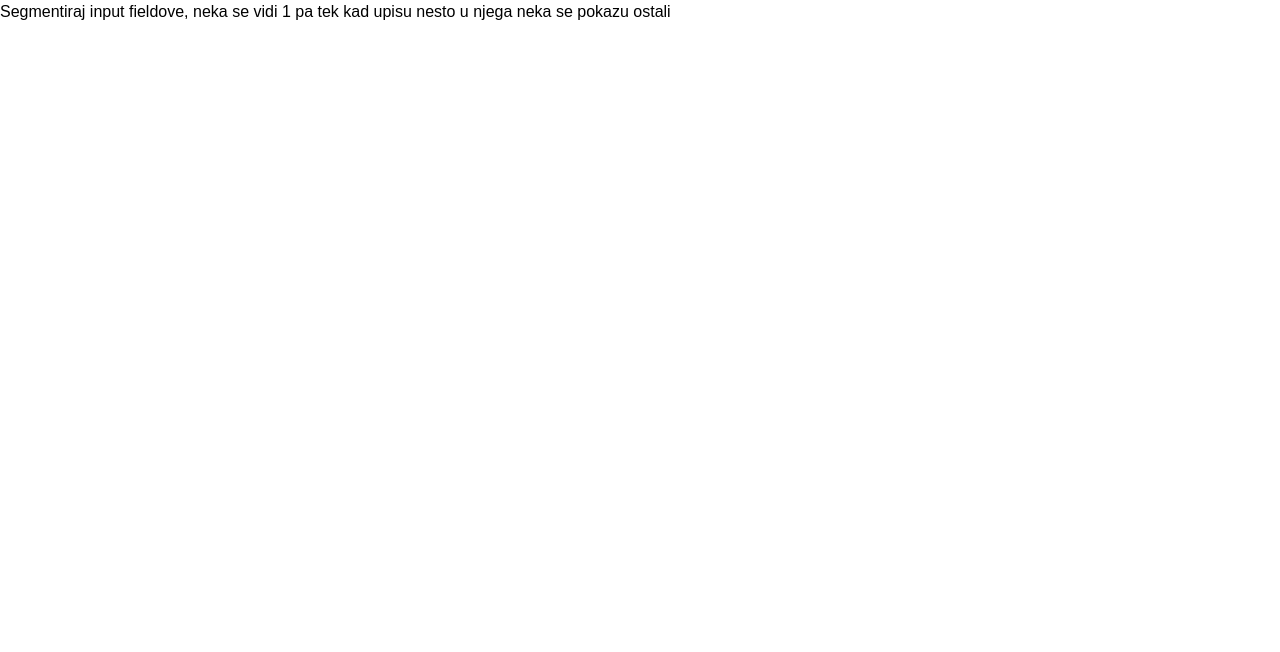
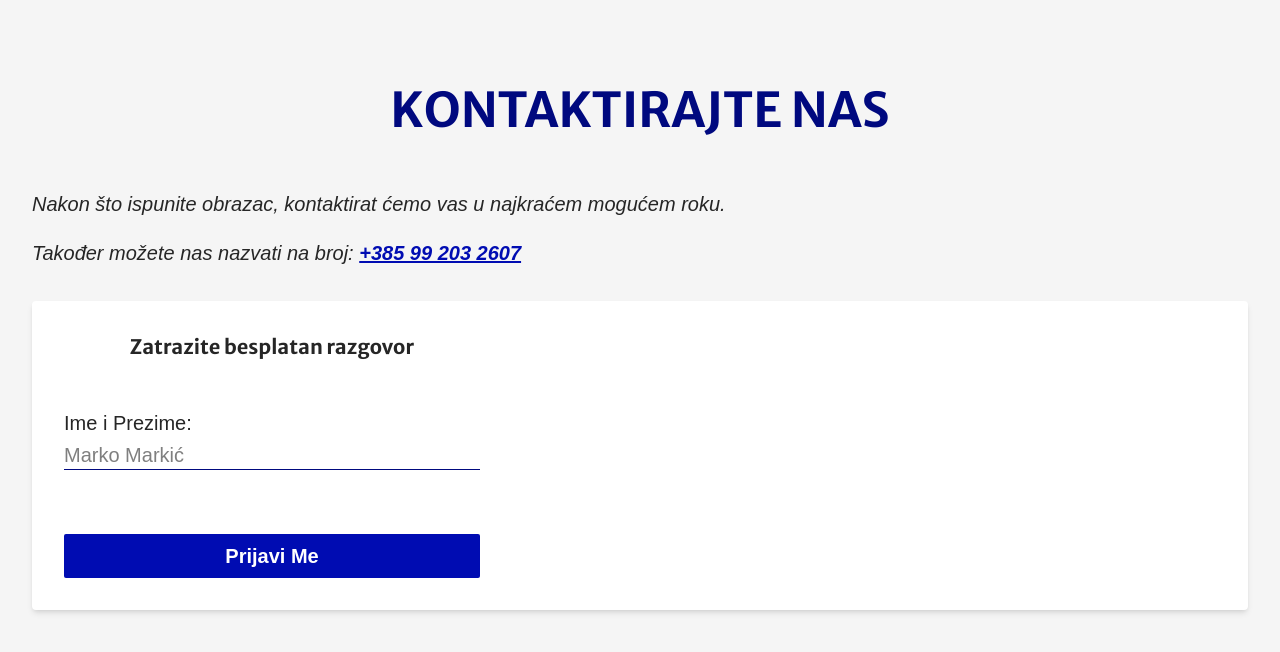
Before and after one commit to MartinDulic/bookingOfferWebsite, a Next.js app: page /kontakt in a window 1280 px wide. Shown: the top 652 px of the page. Built offline with nearby package versions, Linux system fonts and the light colour scheme; a web font is replaced by a local one.

Commit message:
Started work on contact page

```diff
--- a/src/app/cijene/page.jsx
+++ /dev/null
@@ -1,9 +0,0 @@
-import React from 'react'
-
-const page = () => {
-  return (
-    <div>page</div>
-  )
-}
-
-export default page
--- a/src/app/kontakt/page.jsx
+++ b/src/app/kontakt/page.jsx
@@ -1,8 +1,9 @@
+import Contact from '@/sections/Contact'
 import React from 'react'
 
 const page = () => {
   return (
-    <div>Segmentiraj input fieldove, neka se vidi 1 pa tek kad upisu nesto u njega neka se pokazu ostali</div>
+    <Contact/>
   )
 }
 
--- a/src/components/GoogleSheetsLeadForm.jsx
+++ b/src/components/GoogleSheetsLeadForm.jsx
@@ -1,49 +1,69 @@
 "use client";
-import React, { useState } from "react";
+import React, { useEffect, useState } from "react";
+import { IoCheckmarkDoneSharp } from "react-icons/io5";
+import IconedText from "./ui-lib/common/IconedText";
+import { useRouter } from "next/navigation"; // Change this import
 
 const GoogleSheetsLeadForm = ({ className, inputClassName}) => {
+  const router = useRouter();
   const [submitted, setSubmitted] = useState(false);
+  const [hasUserTyped, setHasUserTyped] = useState(false);
 
-  const handleIframeLoad = () => {
-    // This fires after the Google Form accepts the submission
+  const handleFormSubmit = () => {
     setSubmitted(true);
   };
 
-  const inputMandatoryClassName = "outline-none ";
+  useEffect(()=> {
+    if(submitted) {
+      router.push("/");
+    }
+  }, [submitted])
 
+
+  const inputGroupClassname = "flex flex-col mb-12"
+  const labelClassname = "text-neutral-800 mb-1"
+  const inputGeneralClassname = "outline-none border-b border-primary-600 py-2";
   return (
-    <div className={`flex flex-col ${className}`}>
+    <div className={`flex flex-col font-default px-4 py-8 rounded-sm  ${className}`}>
       <form
         method="POST"
         action="https://docs.google.com/forms/u/0/d/e/1FAIpQLSdWjRNWFuYK3T6T0cBT2Y7VTa04qsKlnyM70Cm7nWYq2xNX1Q/formResponse"
         target="hidden_iframe"
-        className={`flex flex-col gap-4 px-4 w-full max-w-md text-xl`}
+        className={`flex flex-col px-4 w-full max-w-md text-xl`}
+        onSubmit={handleFormSubmit}
       >
-        <div className="flex flex-col">
-          <label>Ime i Prezime:</label>
+        <div className="mb-12 text-center text-neutral-800 font-bold text-xl 2xl:text-2xl font-title">Zatrazite besplatan razgovor</div>
+        <div className={inputGroupClassname}>
+          <label className={labelClassname}>Ime i Prezime:</label>
           <input type="text" name="entry.670102158" placeholder="Marko Markić" required
-            className={inputMandatoryClassName + inputClassName}
+            className={inputGeneralClassname + inputClassName}
+            onChange={() => setHasUserTyped(true)}
           />
         </div>
 
-        <div className="flex flex-col">
-          <label>E-Mail:</label>
-          <input type="email" name="entry.1965763834" placeholder="markomarkic@gmail.com" required
-            className={inputMandatoryClassName + inputClassName}
+        <div className={`flex flex-col transition-all duration-500 ease-in-out overflow-hidden ${
+          hasUserTyped ? "max-h-[500px]" : "max-h-0"
+        }`}>
+          {/*Opens when user types*/}
+          <div  className={inputGroupClassname}>
+            <label className={labelClassname}>E-Mail:</label>
+            <input type="email" name="entry.1965763834" placeholder="Markomarkic@gmail.com" required
+              className={inputGeneralClassname + inputClassName}
             />
           </div>
 
-        <div className="flex flex-col">
-          <label>Telefon:</label>
+          <div  className={inputGroupClassname}>
+            <label className={labelClassname}>Telefon:</label>
             <input type="text" name="entry.1939143989" placeholder="+385 99 203 2607" required
-            className={inputMandatoryClassName + inputClassName}
+              className={inputGeneralClassname + inputClassName}
             />
           </div>
 
+        </div>
         <button type="submit"
-          className="mt-4 bg-primary text-white py-2 px-4 rounded-lg hover:bg-primary-dark"
+          className="mt-4 bg-primary font-semibold text-white py-2 px-4 rounded-xs hover:bg-primary-dark"
         >
-          Prijavi me
+          Prijavi Me
         </button>
       </form>
 
@@ -51,13 +71,17 @@ const GoogleSheetsLeadForm = ({ className, inputClassName}) => {
       <iframe
         name="hidden_iframe"
         style={{ display: "none" }}
-        onLoad={handleIframeLoad}
       />
 
       {submitted && (
-        <p className="mt-4 text-green-600 font-semibold">
-          ✅ Hvala! Vaša prijava je uspješno poslana.
-        </p>
+        <div className="mt-4 text-green-600 font-semibold text-center flex justify-center">
+          <IconedText
+            icon={<IoCheckmarkDoneSharp className='text-xl sm:text-3xl'/>}
+            text="Vaša prijava je uspješno poslana."
+            className={"items-center"}
+            textClassName={"text-green-600"}
+          />
+        </div>
       )}
     </div>
   );
--- /dev/null
+++ b/src/sections/Contact.jsx
@@ -0,0 +1,21 @@
+import GoogleSheetsLeadForm from '@/components/GoogleSheetsLeadForm'
+import BodyText from '@/components/ui-lib/common/BodyText'
+import Section from '@/components/ui-lib/common/Section'
+import Subtitle from '@/components/ui-lib/common/Subtitle'
+import Title from '@/components/ui-lib/common/Title'
+import React from 'react'
+
+const Contact = () => {
+  return (
+    <Section className={"h-dvh bg-neutral-100"}>
+      <Title className={"text-center text-primary-600"}>Kontaktirajte nas</Title>
+      <BodyText className={"my-8 text-neutral-800"}>
+        <div className='mb-4 italic'>Nakon što ispunite obrazac, kontaktirat ćemo vas u najkraćem mogućem roku.</div>
+        <div className='mb-4 italic'>Također možete nas nazvati na broj: <a href='tel:+385992032607' className='font-bold text-primary underline'>+385 99 203 2607</a></div>
+      </BodyText>
+      <GoogleSheetsLeadForm className={"bg-white shadow-md"}/>
+    </Section>
+  )
+}
+
+export default Contact
```
Lines whose indentation alone changed are shown as unchanged.
